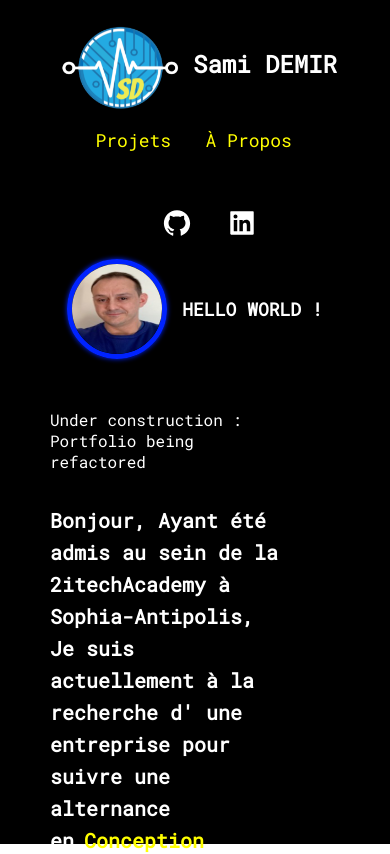
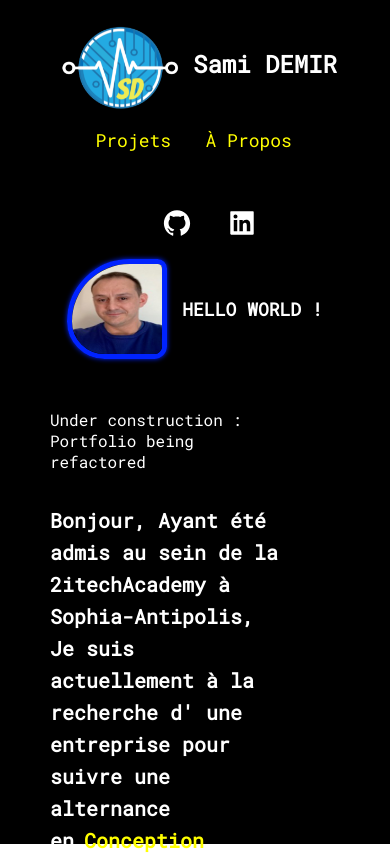
Before and after one commit to 159SAMSPAROW/Portfolio_v3, a React (Vite) app: page / in a window 390 px wide. Shown: the top 854 px of the page. Built offline with nearby package versions, Linux system fonts and the light colour scheme.

Commit message:
ProfilImg border responsive modification

```diff
--- a/src/style/header.js
+++ b/src/style/header.js
@@ -120,7 +120,6 @@ export const ProfileImg = styled.img`
   @media (max-width: 760px) {
     width: 100px;
     height: 100px;
-    border-radius: 50%;
     margin-right: 15px;
     box-shadow: 0 0 5px #0023ff;
   }
```
